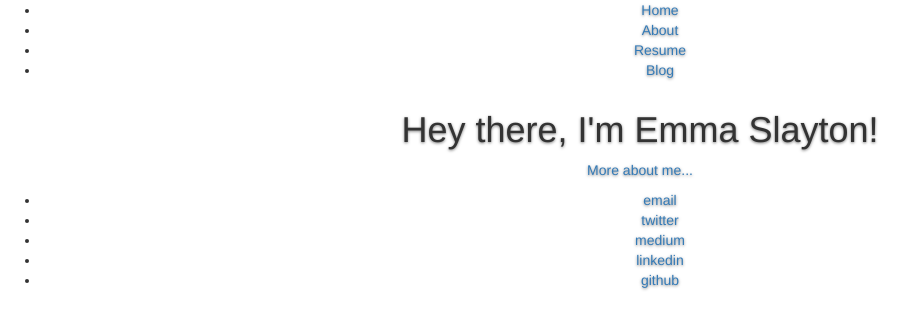
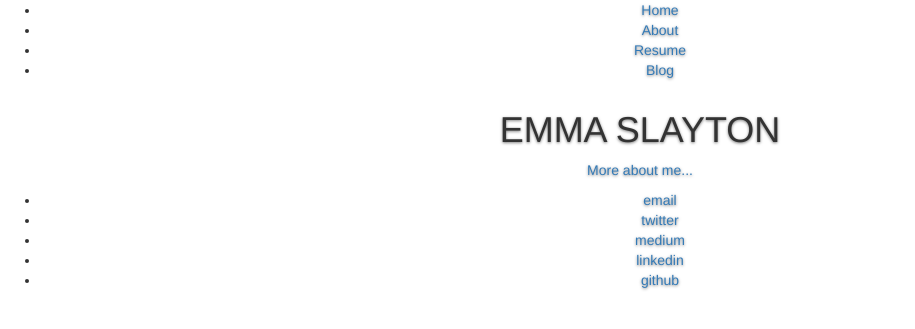
Before and after one commit to emmaslayton/emmaslayton.github.io, a Jekyll site: the page built from index.html, in a window 1280 px wide. Shown: the top 329 px of the page, without its empty margins (0-915 px from the left). Built offline with Jekyll 4.4.1, drawn with Linux system fonts in a browser that asks for light colours; nearby versions of some CDN libraries.

Commit message:
Update index.html

```diff
--- a/index.html
+++ b/index.html
@@ -3,6 +3,6 @@ layout: default
 title: Emma Slayton
 ---
 <div class="blurb">
-	<h1>Hey there, I'm Emma Slayton!</h1>
-	<p><a href="/about">More about me...</a></p>
+	<h1><center>EMMA SLAYTON</center></h1>
+	<center><p><a href="/about">More about me...</a></p></center>
 </div><!-- /.blurb -->
```
